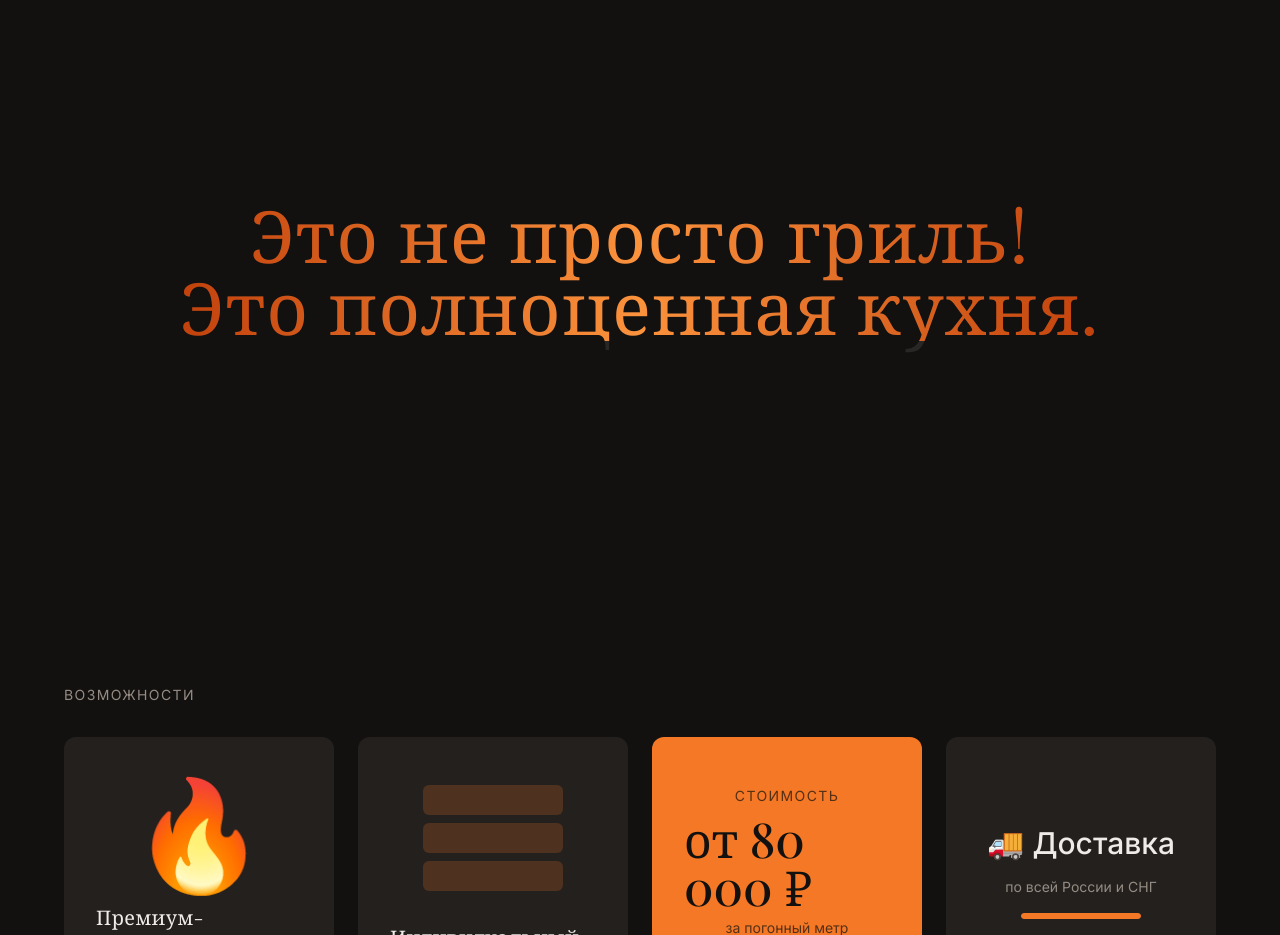
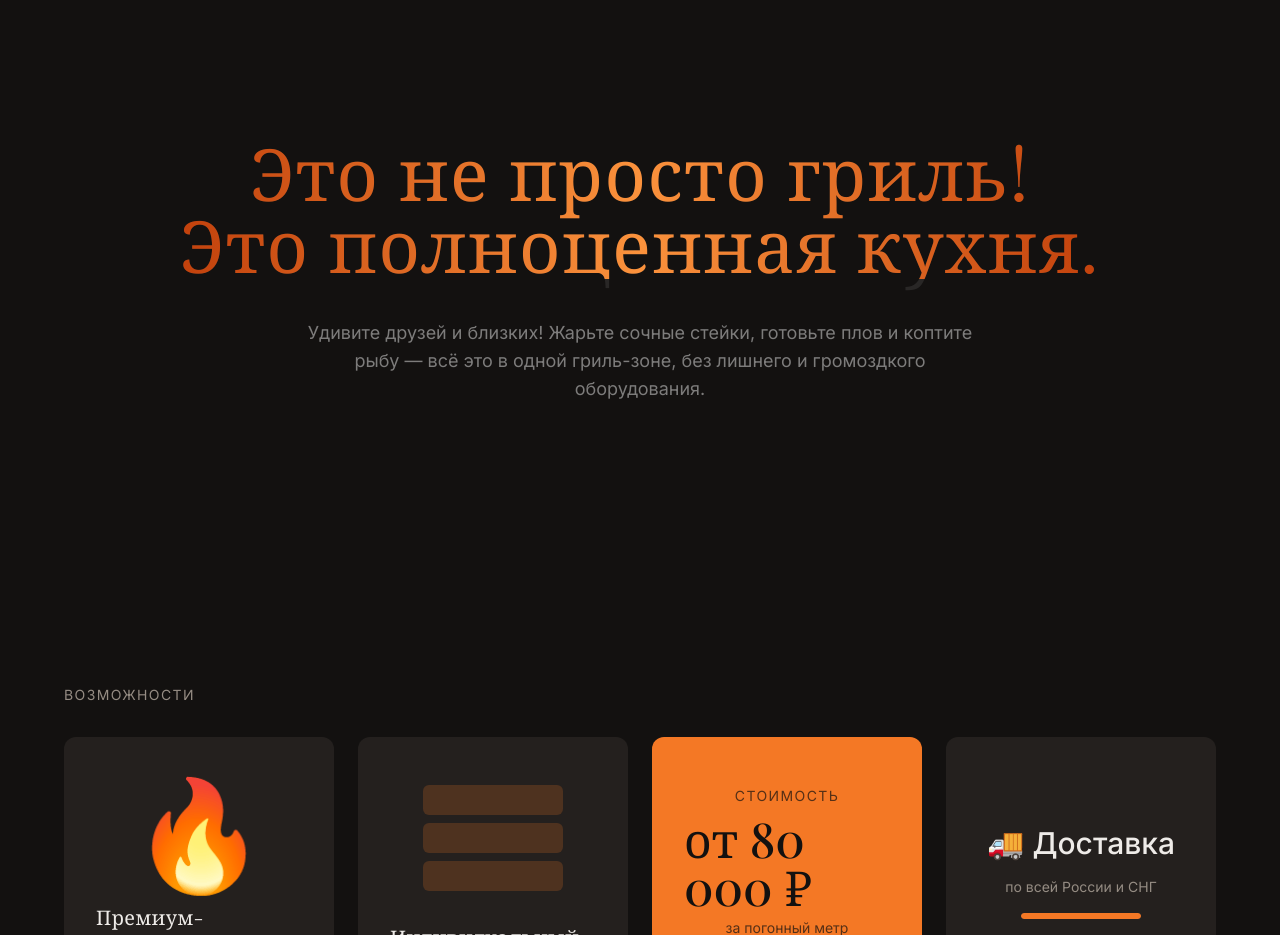
Before and after one commit to pr-poehali-dev/project-zenith-2259, a React (Vite) app: page / in a window 1280 px wide. Shown: the part 1060-1995 px from the top of the page. Built offline with nearby package versions, Linux system fonts and the light colour scheme; a web font is replaced by a local one.

Commit message:
`feat: grill-kitchen-combo`

```diff
--- a/src/components/sections/manifesto-section.tsx
+++ b/src/components/sections/manifesto-section.tsx
@@ -15,7 +15,8 @@ export function ManifestoSection() {
       ref={containerRef}
       className="relative min-h-[80vh] flex items-center justify-center bg-background px-6 py-32"
     >
-      <div className="max-w-5xl mx-auto relative">
+      <div className="max-w-5xl mx-auto relative flex flex-col items-center gap-10">
+        <div className="relative">
           <h2 className="text-4xl md:text-6xl lg:text-7xl font-serif leading-tight text-center text-foreground/10">
             Это не просто гриль!
             <br />
@@ -32,6 +33,18 @@ export function ManifestoSection() {
             Это полноценная кухня.
           </motion.h2>
         </div>
+
+        <motion.p
+          className="text-base md:text-lg text-center max-w-2xl leading-relaxed"
+          style={{ color: "rgba(255,255,255,0.45)" }}
+          initial={{ opacity: 0, y: 20 }}
+          whileInView={{ opacity: 1, y: 0 }}
+          viewport={{ once: true }}
+          transition={{ duration: 0.8, delay: 0.3 }}
+        >
+          Удивите друзей и близких! Жарьте сочные стейки, готовьте плов и коптите рыбу — всё это в одной гриль-зоне, без лишнего и громоздкого оборудования.
+        </motion.p>
+      </div>
     </section>
   )
 }
```
Lines whose indentation alone changed are shown as unchanged.
